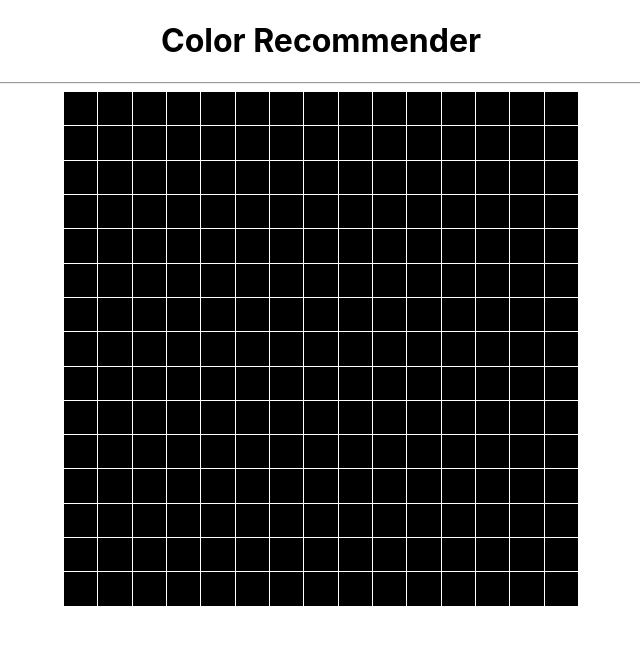
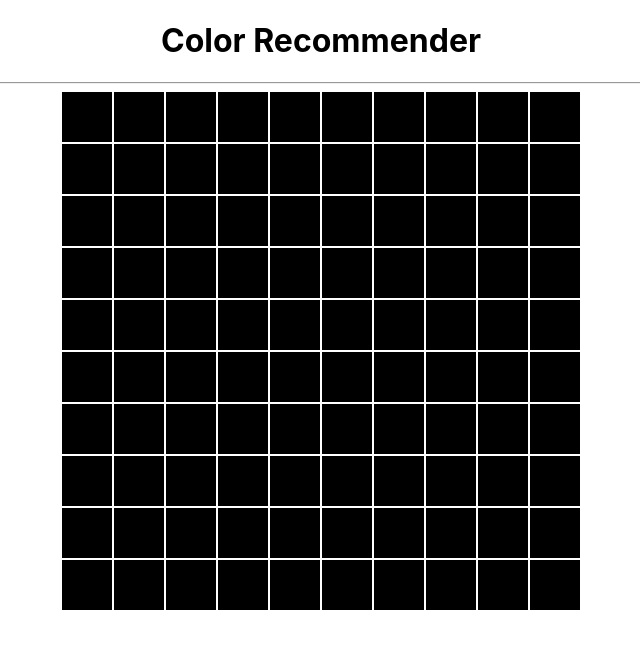
Before and after one commit to 000wan/color-recommender, a React (Create React App) app: page / in a window 1280 px wide. Shown: the top 648 px of the page, without its empty margins (319-959 px from the left). Built offline with nearby package versions, Linux system fonts and the light colour scheme.

Commit message:
Add css animation

```diff
--- a/src/LatticeGrid.js
+++ b/src/LatticeGrid.js
@@ -6,13 +6,13 @@ import { create, all } from 'mathjs';
 const config = { };
 const math = create(all, config);
 
-const gridSize = 15;
+const gridSize = 10;
 
 const convergeRate = 0.5;
 
 const Container = styled.div`
   display: grid;
-  gap: 1px 1px;
+  gap: 2px;
   justify-content: center;
 
   grid-template-columns: repeat(${gridSize}, ${500/gridSize}px);
--- a/src/Pixel.css
+++ b/src/Pixel.css
@@ -3,4 +3,11 @@
   padding: none;
 
   background-color: black;
+
+  transition-duration: .5s;
 }
+
+.pixel:hover {
+  cursor: pointer;
+  transform: scale(.85);
+}
```
